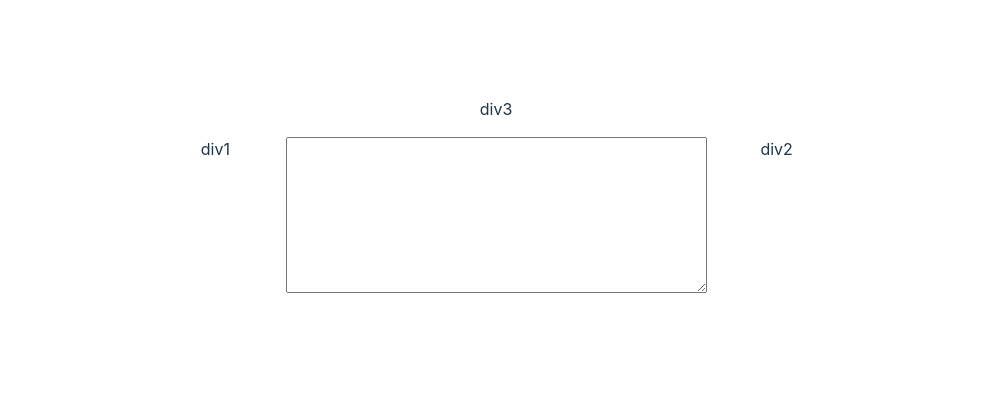
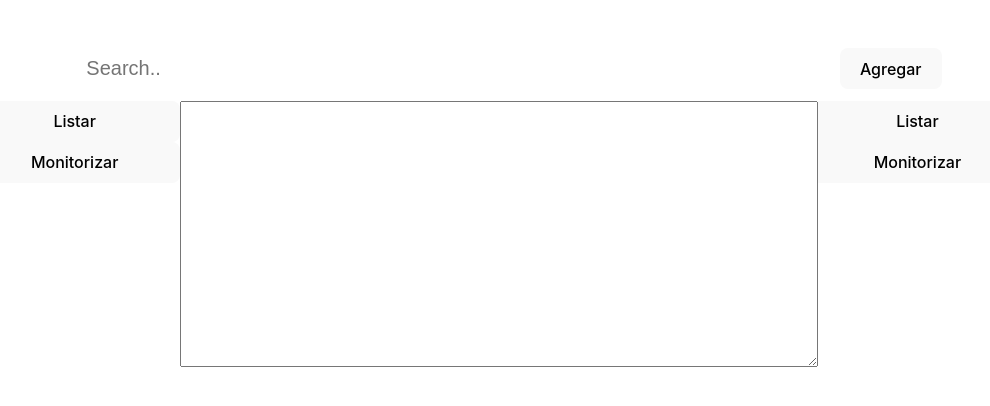
Before and after one commit to EMIA4/Pract1_TAP_Front_End, a React (Vite) app in the folder prac1-font-end/: page / in a window 1280 px wide. Shown: the part 202-608 px from the top of the page, without its empty margins (144-1134 px from the left). Built offline with nearby package versions, Linux system fonts and the light colour scheme.

Commit message:
Grid dispuesto

```diff
--- a/prac1-font-end/src/App.css
+++ b/prac1-font-end/src/App.css
@@ -46,8 +46,41 @@
   grid-column-gap: 0px;
   grid-row-gap: 0px;
   }
-
-.div1 { grid-area: 2 / 1 / 6 / 2; }
+.colButton {
+    width: 100%;
+}
+.div1 { grid-area: 2 / 1 / 6 / 2;  display: inline-block;}
 .div2 { grid-area: 2 / 5 / 6 / 6; }
 .div3 { grid-area: 1 / 1 / 2 / 6; }
 .div4 { grid-area: 2 / 2 / 6 / 5; }
+textarea{
+  width: 100%;
+  height: 100%;
+}
+form {
+	padding: 10px;
+  width: 100%;
+	text-align: center;
+}
+
+
+input[type="text"] {
+
+		display: inline-block;
+    width: 70%;
+		padding: 10px 15px;
+		font-size: 20px;
+		border-radius: 0;
+		border: 1px solid transparent;
+}
+
+
+	input[type="submit"] {
+	  width: 30%;
+		display: inline-block;
+		padding: 10px 15px;
+		font-size: 20px;
+		border-radius: 0;
+		border: 1px solid transparent;
+
+	}
--- a/prac1-font-end/src/App.jsx
+++ b/prac1-font-end/src/App.jsx
@@ -7,9 +7,14 @@ function App() {
   return (
     <div className="App">
       <div className="parent">
-        <div className="div1">div1</div>
-        <div className="div2">div2</div>
-        <div className="div3">div3</div>
+        <div className="div1"><button className="colButton">Listar</button><button className="colButton">Monitorizar</button></div>
+        <div className="div2"><button className="colButton">Listar</button><button className="colButton">Monitorizar</button></div>
+        <div className="div3">
+          <form action="action_page.php">
+          <input type="text" placeholder="Search.." name="search" />
+          <button type="submit">Agregar<i className="fa fa-search"></i></button>
+          </form>
+        </div>
         <div className="div4">
           <textarea readOnly={true} name="textarea" rows="10" cols="50" value="">
             Write something here
```
